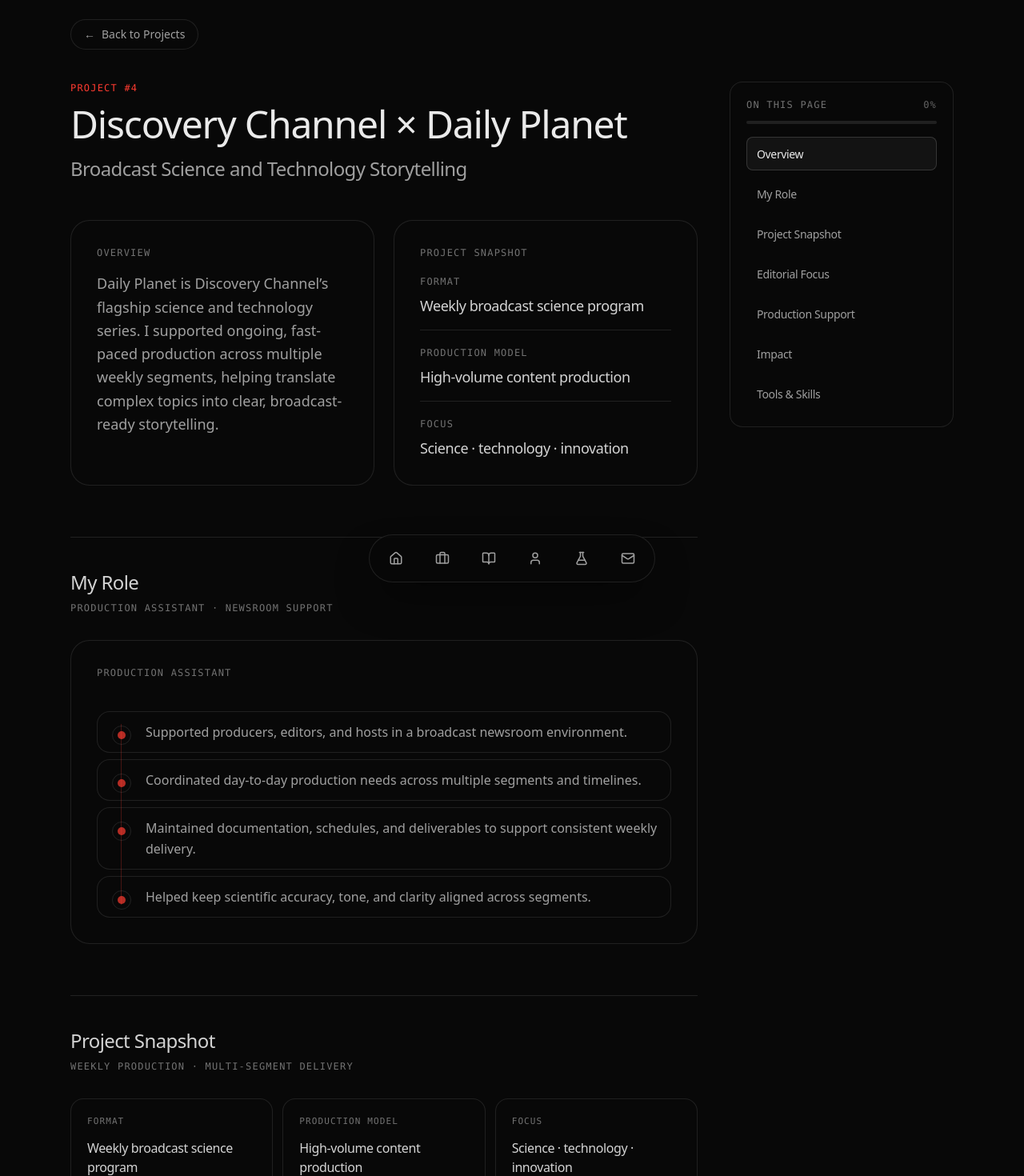
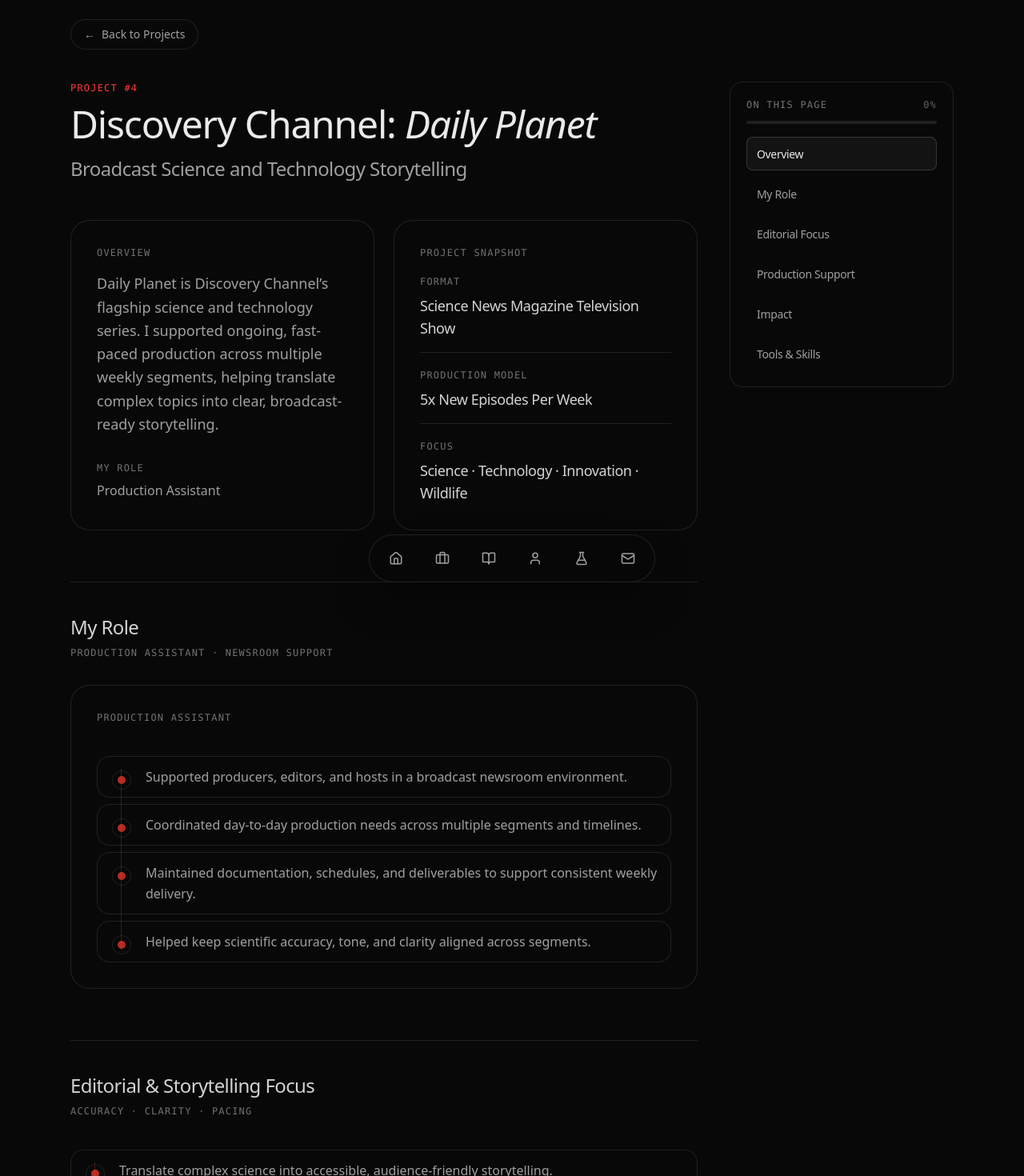
Before and after one commit to sarahsarahsarahX3/Personal-website-, a Next.js app: page /work/discovery-daily-planet in a window 1280 px wide. Shown: the part 40-1510 px from the top of the page at 80% size. Built offline with nearby package versions, Linux system fonts and the light colour scheme; a web font is replaced by a local one.

Commit message:
daily planet

```diff
--- a/app/work/discovery-daily-planet/page.tsx
+++ b/app/work/discovery-daily-planet/page.tsx
@@ -18,7 +18,7 @@ type ImpactKpi = {
 };
 
 const project = {
-  title: "Discovery Channel × Daily Planet",
+  title: "Discovery Channel: Daily Planet",
   subtitle: "Broadcast Science and Technology Storytelling",
   roleTitle: "Production Assistant",
   overview:
@@ -30,9 +30,9 @@ const project = {
     "Helped keep scientific accuracy, tone, and clarity aligned across segments.",
   ],
   snapshot: [
-    { label: "Format", value: "Weekly broadcast science program" },
-    { label: "Production model", value: "High-volume content production" },
-    { label: "Focus", value: "Science · technology · innovation" },
+    { label: "Format", value: "Science News Magazine Television Show" },
+    { label: "Production model", value: "5x New Episodes Per Week" },
+    { label: "Focus", value: "Science · Technology · Innovation · Wildlife" },
   ] satisfies SnapshotRow[],
   editorialFocus: [
     "Translate complex science into accessible, audience-friendly storytelling.",
@@ -104,7 +104,6 @@ const project = {
 const sectionLinks: SectionLink[] = [
   { id: "overview", label: "Overview" },
   { id: "role", label: "My Role" },
-  { id: "snapshot", label: "Project Snapshot" },
   { id: "focus", label: "Editorial Focus" },
   { id: "support", label: "Production Support" },
   { id: "impact", label: "Impact" },
@@ -471,13 +470,19 @@ export default function DiscoveryDailyPlanetProjectPage() {
           <div className="min-w-0">
             <section className="scroll-mt-16" id="overview">
               <p className="text-xs font-mono uppercase tracking-widest text-accent">Project #4</p>
-              <h1 className="mt-3 font-display text-3xl sm:text-4xl md:text-5xl tracking-tight leading-[1.03]">{project.title}</h1>
+              <h1 className="mt-3 font-display text-3xl sm:text-4xl md:text-5xl tracking-tight leading-[1.03]">
+                <span>Discovery Channel:</span> <em className="italic">Daily Planet</em>
+              </h1>
               <p className="mt-4 text-xl md:text-2xl tracking-tight text-text-secondary">{project.subtitle}</p>
 
               <div className="mt-12 grid gap-6 lg:grid-cols-2">
                 <div className="h-full rounded-3xl border border-white/10 bg-surface-alt/10 p-6 md:p-8">
                   <p className="text-xs font-mono uppercase tracking-widest text-text-secondary/70">Overview</p>
                   <p className="mt-4 text-base md:text-lg leading-relaxed text-text-secondary">{project.overview}</p>
+                  <div className="mt-8">
+                    <p className="text-xs font-mono uppercase tracking-widest text-text-secondary/70">My Role</p>
+                    <p className="mt-2 text-base text-text-secondary">{project.roleTitle}</p>
+                  </div>
                 </div>
 
                 <div className="h-full rounded-3xl border border-white/10 bg-surface-alt/10 p-6 md:p-8">
@@ -500,19 +505,6 @@ export default function DiscoveryDailyPlanetProjectPage() {
               <div className="rounded-3xl border border-white/10 bg-surface-alt/10 p-6 md:p-8">
                 <p className="text-xs font-mono uppercase tracking-widest text-text-secondary/70">{project.roleTitle}</p>
                 <RailList ariaLabel="Role scope" items={[...project.roleScope]} />
-              </div>
-            </Section>
-
-            <div className="mt-16 border-t border-white/10" />
-
-            <Section id="snapshot" title="Project Snapshot" subtitle="Weekly production · multi-segment delivery">
-              <div className="grid gap-3 sm:grid-cols-2 lg:grid-cols-3">
-                {project.snapshot.map((row) => (
-                  <div key={row.label} className="rounded-2xl border border-white/10 bg-surface-alt/10 p-5">
-                    <p className="text-[11px] font-mono uppercase tracking-widest text-text-secondary/70">{row.label}</p>
-                    <p className="mt-3 text-base tracking-tight text-text-primary/90">{row.value}</p>
-                  </div>
-                ))}
               </div>
             </Section>
 
```
